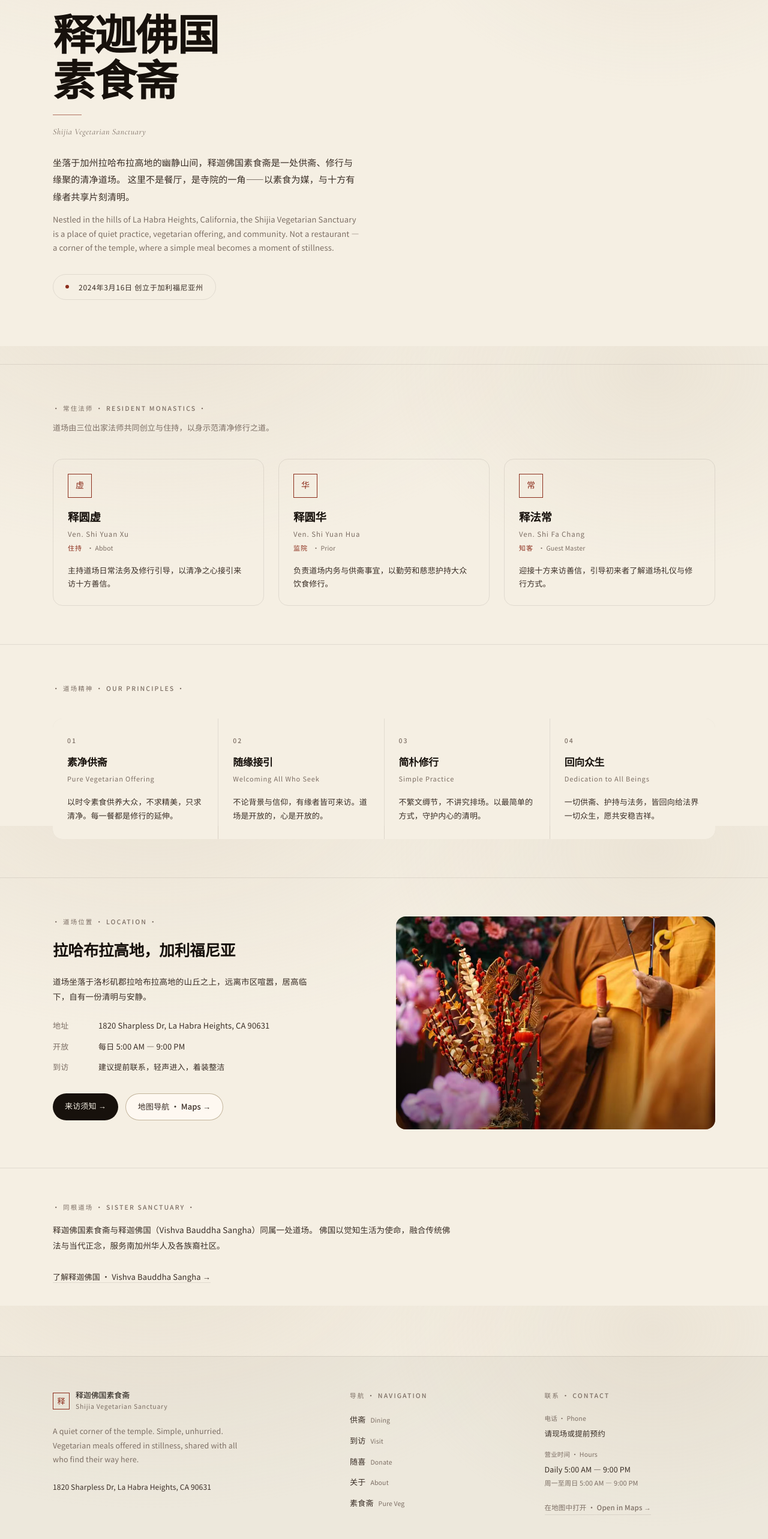
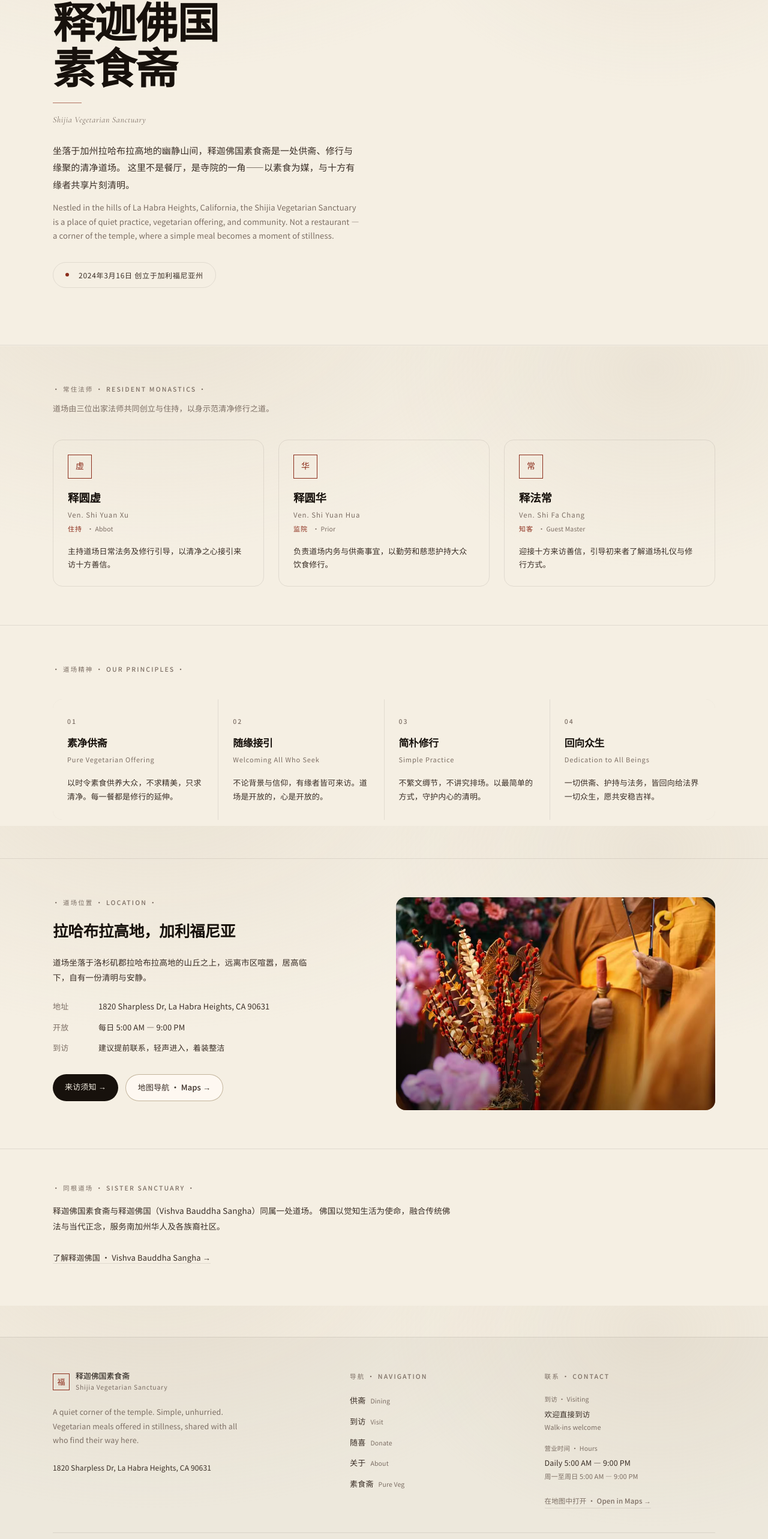
Before and after one commit to YihengLi-1/shijia-site, a Next.js app: page /about in a window 1280 px wide. Shown: the part 223-2789 px from the top of the page at 60% size. Built offline with nearby package versions, Linux system fonts and the light colour scheme.

Commit message:
fix: footer stamp → DailyChar, contact copy, reduce page top spacing

```diff
--- a/src/app/globals.css
+++ b/src/app/globals.css
@@ -92,13 +92,13 @@
 
   /* ─── Direction B: Page-top offset (fixed header = 56px) ── */
   .page-content {
-    padding-top: calc(56px + 72px);
-    padding-bottom: 96px;
+    padding-top: calc(56px + 48px);
+    padding-bottom: 80px;
   }
 
   .page-content-sm {
-    padding-top: calc(56px + 52px);
-    padding-bottom: 72px;
+    padding-top: calc(56px + 32px);
+    padding-bottom: 60px;
   }
 
   /* ─── Direction B: Seal stamp (印章) ─────── */
--- a/src/app/page.tsx
+++ b/src/app/page.tsx
@@ -95,7 +95,7 @@ export default function Home() {
               {[
                 { label: "Hours",    zh: SITE.hoursEn,   sub: SITE.hours },
                 { label: "Location", zh: SITE.address,   sub: null },
-                { label: "Contact",  zh: SITE.phone !== "+1XXXXXXXXXX" ? SITE.phone : "现场或提前预约", sub: SITE.contactEn },
+                { label: "Contact",  zh: SITE.phone !== "+1XXXXXXXXXX" ? SITE.phone : "欢迎直接到访", sub: SITE.phone !== "+1XXXXXXXXXX" ? SITE.contactEn : "Walk-ins welcome" },
               ].map((item) => (
                 <div key={item.label} className="flex items-baseline gap-5 py-3.5" style={{ borderBottom: "1px solid var(--line)" }}>
                   <div className="eyebrow w-20 shrink-0">{item.label}</div>
--- a/src/components/Footer.tsx
+++ b/src/components/Footer.tsx
@@ -2,6 +2,7 @@
 
 import Link from "next/link";
 import Container from "@/components/Container";
+import DailyChar from "@/components/DailyChar";
 import { SITE } from "@/lib/site";
 
 export default function Footer() {
@@ -13,7 +14,7 @@ export default function Footer() {
           {/* Brand */}
           <div>
             <div className="flex items-center gap-2.5 mb-5">
-              <div className="seal-stamp" aria-hidden="true">释</div>
+              <DailyChar />
               <div>
                 <div className="text-[13px] font-medium text-[var(--ink)] serif-title leading-tight">
                   {SITE.name}
@@ -59,11 +60,16 @@ export default function Footer() {
           <div>
             <div className="eyebrow mb-5">联系 · Contact</div>
             <div className="space-y-4 text-[12.5px]">
+              {SITE.phone !== "+1XXXXXXXXXX" && (
+                <div>
+                  <div className="text-[10.5px] text-[var(--muted)] mb-1">电话 · Phone</div>
+                  <div className="text-[var(--ink-2)]">{SITE.phone}</div>
+                </div>
+              )}
               <div>
-                <div className="text-[10.5px] text-[var(--muted)] mb-1">电话 · Phone</div>
-                <div className="text-[var(--ink-2)]">
-                  {SITE.phone !== "+1XXXXXXXXXX" ? SITE.phone : "请现场或提前预约"}
-                </div>
+                <div className="text-[10.5px] text-[var(--muted)] mb-1">到访 · Visiting</div>
+                <div className="text-[var(--ink-2)]">欢迎直接到访</div>
+                <div className="text-[11px] text-[var(--muted)] mt-0.5">Walk-ins welcome</div>
               </div>
               <div>
                 <div className="text-[10.5px] text-[var(--muted)] mb-1">营业时间 · Hours</div>
```
